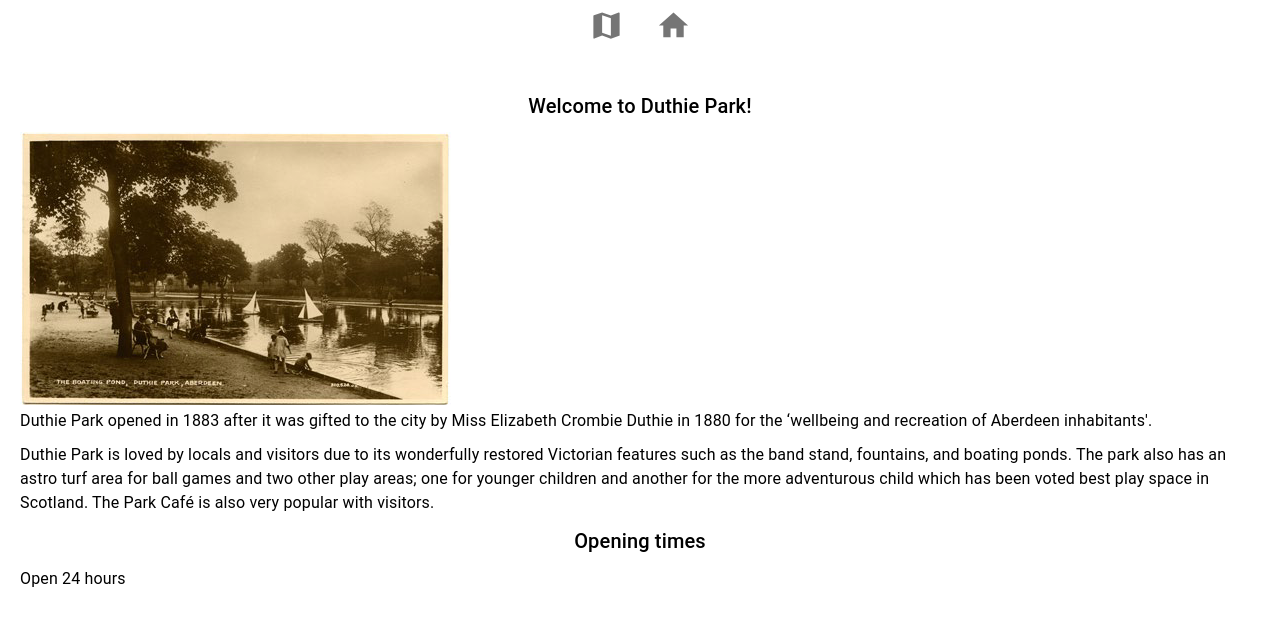
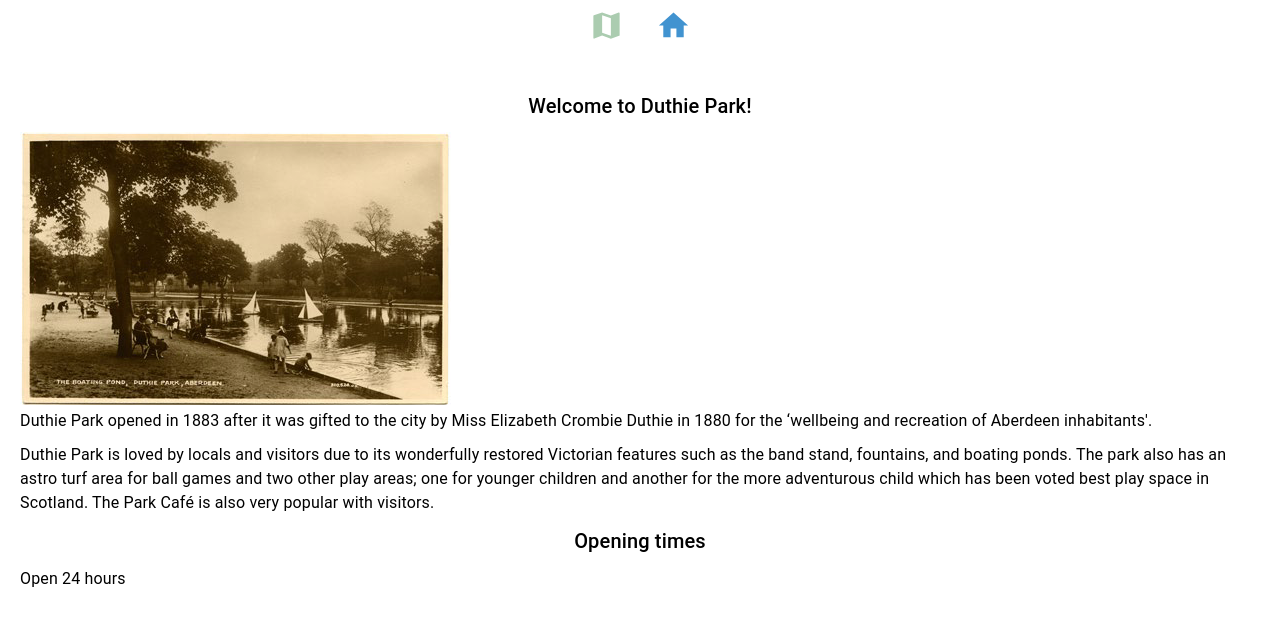
Before and after one commit to Elliotichi/Rgu-Hack-2023-Switch4Switch, a React (Create React App) app in the folder duthie-app/: page /about in a window 1280 px wide. Shown: the top 626 px of the page. Built offline with nearby package versions, Linux system fonts and the light colour scheme.

Commit message:
coloured icons

```diff
--- a/duthie-app/src/Map/SimpleMap.js
+++ b/duthie-app/src/Map/SimpleMap.js
@@ -9,8 +9,8 @@ import { trail_points } from '../data/points.js';
 const SimpleMap = (props) => {
     const [markers, setMarkers] = useState([]);
     const mapRef = useRef(null);
-    const latitude = 57.13049074585778;
-    const longitude = -2.1035564224553425;
+    const [latitude, setLat] = useState(57.13049074585778);
+    const [longitude, setLong] = useState(-2.1035564224553425);
     console.log(trail_points)
 
     useEffect(() => {
--- a/duthie-app/src/Navigation/Header.js
+++ b/duthie-app/src/Navigation/Header.js
@@ -15,14 +15,14 @@ export function Header(props) {
                 <Grid item>
                     <Link to="/">
                         <IconButton>
-                            <MapIcon fontSize="large" />
+                            <MapIcon className="nav-icon2" fontSize="large" />
                         </IconButton>
                     </Link>
                 </Grid>
                 <Grid item>
                     <Link to="/about">
                         <IconButton>
-                            <HomeIcon fontSize="large" />
+                            <HomeIcon className="nav-icon" fontSize="large" />
                         </IconButton>
                     </Link>
                 </Grid>
--- a/duthie-app/src/index.css
+++ b/duthie-app/src/index.css
@@ -90,3 +90,11 @@ body, html {
     max-width: 100%;
     max-height: 500px;
 }
+
+.nav-icon {
+    color: #4193d0;
+}
+
+.nav-icon2 {
+    color: #abccb0;
+}
```
